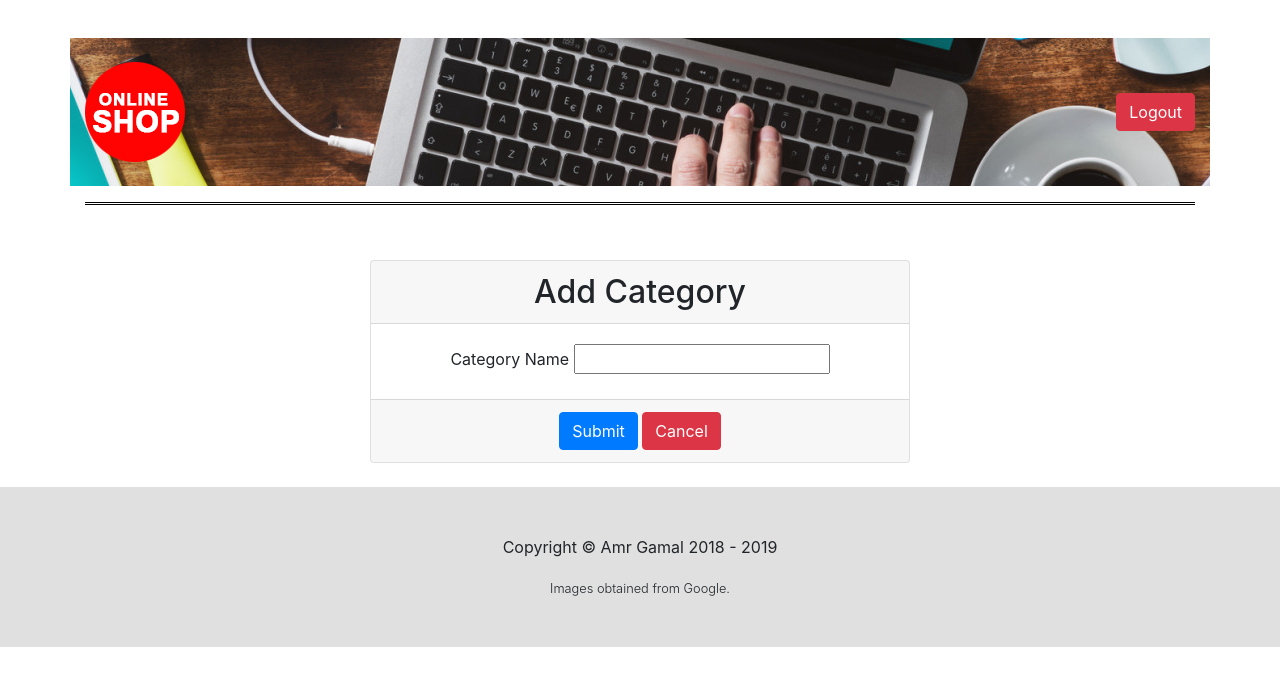
After one commit to amrgamalmohammed/ItemCatalog, a Flask app: page /catalog/add/ in a window 1280 px wide. The commit adds this page. Shown: the top 686 px of the page. Run offline with Flask 2, Linux system fonts and the light colour scheme; the visitor is signed in with stand-in values (Sample User, id 1); some libraries are stand-ins or nearby versions.

Commit message:
added create,edit and delete

```diff
--- a/application.py
+++ b/application.py
@@ -1,4 +1,4 @@
-from flask import Flask, render_template, request, make_response, flash
+from flask import Flask, render_template, request, make_response, flash, redirect, url_for
 from flask import session as login_session
 from oauth2client.client import flow_from_clientsecrets
 from oauth2client.client import FlowExchangeError
@@ -19,18 +19,21 @@ session = DBSession()
 CLIENT_ID = json.loads(open('client_secrets.json', 'r').read())['web']['client_id']
 APPLICATION_NAME = "Online shop"
 
-def check_user_id(email):
-    user = session.query(User).filter_by(email=email).first()
-    if user is not None:
-        return user.id
-    return None
+def create_user(login_session):
+    new_user = User(username=login_session['username'], email=login_session[
+                   'email'], picture=login_session['picture'])
+    session.add(new_user)
+    session.commit()
+    user = session.query(User).filter_by(email=login_session['email']).one()
+    return user.id
 
 
-def create_user(login_session):
-    user = User(username=login_session['username'], email=login_session['email'],
-                picture=login_session['picture'])
-    session.add(user)
-    session.commit()
+def get_user_ID(email):
+    try:
+        user = session.query(User).filter_by(email=email).one()
+        return user.id
+    except:
+        return None
 
 
 # Create anti-forgery state token
@@ -39,6 +42,10 @@ def show_login():
     state = ''.join(random.choice(string.ascii_uppercase + string.digits) for x in xrange(32))
     login_session['state'] = state
     return render_template('login.html', STATE=state)
+
+@app.route('/logout/')
+def show_logout():
+    return render_template('logout.html')
 
 
 @app.route('/gconnect', methods=['POST'])
@@ -114,14 +121,13 @@ def gconnect():
     login_session['email'] = data['email']
 
     # Create the user if doesn't exist
-    user_id = check_user_id(login_session['email'])
-    if user_id is None:
-        create_user(login_session)
-        user_id = check_user_id(login_session['email'])
+    user_id = get_user_ID(login_session['email'])
+    if not user_id:
+        user_id = create_user(login_session)
     login_session['user_id'] = user_id
 
     output = [login_session['username'], login_session['picture']]
-    print "done!"
+    flash('Welcome '+login_session['username']+'!')
     return json.dumps(output)
 
 
@@ -148,6 +154,7 @@ def gdisconnect():
         del login_session['username']
         del login_session['email']
         del login_session['picture']
+        flash('Successfully logged out')
         response = make_response(json.dumps('Successfully disconnected.'), 200)
         response.headers['Content-Type'] = 'application/json'
         return response
@@ -167,19 +174,134 @@ def shop_categories():
 
 @app.route('/catalog/<path:category_name>/items/')
 def show_category(category_name):
-    category = session.query(Category).filter_by(name=category_name).first()
+    category = session.query(Category).filter_by(name=category_name).one()
     items = session.query(Item).filter_by(category_id=category.id)
     return render_template('category.html', items=items, category=category)
 
 
 @app.route('/catalog/<path:category_name>/<path:item_name>/')
 def show_item(category_name, item_name):
-    category = session.query(Category).filter_by(name=category_name).first()
-    item = session.query(Item).filter_by(category_id=category.id, name=item_name).first()
-    if 'username' not in login_session:
+    category = session.query(Category).filter_by(name=category_name).one()
+    item = session.query(Item).filter_by(category_id=category.id, name=item_name).one()
+    if 'username' not in login_session or login_session['user_id'] != item.user_id:
         return render_template('item.html', owner=False, item=item)
     else:
-        return render_template('item.html', owner=True, item=item)
+        return render_template('item.html', owner=True, category=category, item=item)
+
+
+@app.route('/catalog/add/', methods=['GET', 'POST'])
+def add_category():
+    if 'username' not in login_session:
+        return redirect('/login')
+    if request.method == 'POST':
+        category = Category(name=request.form['category-name'], user_id=login_session['user_id'])
+        session.add(category)
+        session.commit()
+        flash('New category %s successfully created' % category.name)
+        return redirect('/')
+    else:
+        return render_template('addcategory.html')
+
+
+@app.route('/catalog/<path:category_name>/add/', methods=['GET', 'POST'])
+def add_item(category_name):
+    if 'username' not in login_session:
+        return redirect('/login')
+    if request.method == 'POST':
+        category = session.query(Category).filter_by(name=category_name).one()
+        if category.user_id == login_session['user_id']:
+            item = Item(name=request.form['item-name'],
+                        picture=request.form['item-picture'],
+                        description=request.form['item-description'],
+                        category_id=category.id, user_id=login_session['user_id'])
+            session.add(item)
+            session.commit()
+            flash('New item %s successfully created' % item.name)
+        else:
+            flash('Sorry you are not the owner of this category!')
+        return redirect(url_for('show_category', category_name=category_name))
+    else:
+        return render_template('additem.html', category_name=category_name)
+
+
+@app.route('/catalog/<path:category_name>/edit/', methods=['GET', 'POST'])
+def edit_category(category_name):
+    if 'username' not in login_session:
+        return redirect('/login')
+    if request.method == 'POST':
+        category = session.query(Category).filter_by(name=category_name).one()
+        if category.user_id == login_session['user_id']:
+            name = request.form['category-name']
+            if name is not u'':
+                category.name = name
+            session.add(category)
+            session.commit()
+            flash('Edited category %s successfully' % category.name)
+        else:
+            flash('Sorry you are not the owner of this category!')
+        return redirect(url_for('show_category', category_name=category.name))
+    else:
+        return render_template('editcategory.html', category_name=category_name)
+
+
+@app.route('/catalog/<path:category_name>/<path:item_name>/edit/', methods=['GET', 'POST'])
+def edit_item(category_name, item_name):
+    if 'username' not in login_session:
+        return redirect('/login')
+    if request.method == 'POST':
+        item = session.query(Item).filter_by(name=item_name).one()
+        if item.user_id == login_session['user_id']:
+            name = request.form['item-name']
+            picture = request.form['item-picture']
+            description = request.form['item-description']
+            if name is not u'':
+                item.name = name
+            if picture is not u'':
+                item.picture = picture
+            if description is not u'':
+                item.description = description
+            session.add(item)
+            session.commit()
+            flash('Edited item %s successfully' % item.name)
+        else:
+            flash('Sorry you are not the owner of this item!')
+        return redirect(url_for('show_item', category_name=category_name, item_name=item.name))
+    else:
+        return render_template('edititem.html', category_name=category_name, item_name=item_name)
+
+
+@app.route('/catalog/<path:category_name>/delete/', methods=['GET', 'POST'])
+def delete_category(category_name):
+    if 'username' not in login_session:
+        return redirect('/login')
+    if request.method == 'POST':
+        category = session.query(Category).filter_by(name=category_name).one()
+        if category.user_id == login_session['user_id']:
+            session.delete(category)
+            session.commit()
+            flash('deleted category %s successfully' % category_name)
+        else:
+            flash('Sorry you are not the owner of this category!')
+        return redirect('/')
+    else:
+        return render_template('deletecategory.html', category_name=category_name)
+
+
+@app.route('/catalog/<path:category_name>/<path:item_name>/delete/', methods=['GET', 'POST'])
+def delete_item(category_name, item_name):
+    if 'username' not in login_session:
+        return redirect('/login')
+    if request.method == 'POST':
+        item = session.query(Item).filter_by(name=item_name).one()
+        if item.user_id == login_session['user_id']:
+            session.delete(item)
+            session.commit()
+            flash('deleted item %s successfully' % item_name)
+        else:
+            flash('Sorry you are not the owner of this item!')
+        return redirect(url_for('show_category', category_name=category_name))
+    else:
+        return render_template('deleteitem.html', category_name=category_name, item_name=item_name)
 
 
 if __name__ == '__main__':
--- /dev/null
+++ b/templates/addcategory.html
@@ -0,0 +1,53 @@
+<!DOCTYPE html>
+<html lang="en">
+	<head>
+		<!-- Required meta tags -->
+		<meta charset="UTF-8">
+		<meta name="viewport" content="width=device-width, initial-scale=1, shrink-to-fit=no">
+
+		<!-- Main CSS -->
+		<link rel="stylesheet" href="/static/css/main.css">
+
+		<!-- Bootstrap CSS-->
+		<link rel="stylesheet" href="https://maxcdn.bootstrapcdn.com/bootstrap/4.0.0/css/bootstrap.min.css"
+			  integrity="sha384-Gn5384xqQ1aoWXA+058RXPxPg6fy4IWvTNh0E263XmFcJlSAwiGgFAW/dAiS6JXm"
+			  crossorigin="anonymous">
+
+		<title>Add Category</title>
+	</head>
+	<body>
+
+		<!-- Header -->
+		{% include 'header.html' %}
+
+		<!-- Body -->
+		<main>
+			<div class="container">
+                <!-- Display item -->
+                <div class="row">
+                    <div class="col-6 mx-auto">
+                        <form action="{{ url_for('add_category') }}" method = "post">
+                            <div class="card text-center">
+                                <div class="card-header h2">
+                                    Add Category
+                                </div>
+                                <div class="card-body">
+                                    <label class="card-text">Category Name</label>
+                                    <input type ="text" name="category-name">
+                                </div>
+                                <div class="card-footer text-muted">
+                                    <button type="submit" class="btn btn-primary">Submit</button>
+                                    <a href="{{ url_for('shop_categories') }}" class="btn btn-danger">Cancel</a>
+                                </div>
+                            </div>
+                        </form>
+                    </div>
+                </div>
+			</div>
+		</main>
+
+		<!-- footer -->
+		{% include 'footer.html' %}
+
+	</body>
+</html>
--- a/templates/category.html
+++ b/templates/category.html
@@ -41,7 +41,7 @@
                                     <!-- Card title and description -->
                                     <div class="card-body">
                                         <h4 class="card-title">
-                                            <a href="">{{ item.name }}</a>
+                                            <a href="{{ url_for('show_item', category_name = category.name, item_name = item.name) }}">{{ item.name }}</a>
                                         </h4>
                                         <p class="card-text">
                                             {{ item.description }}
--- a/templates/header.html
+++ b/templates/header.html
@@ -6,7 +6,9 @@
             <div class="row rowoverlay">
                 <div class="col-md-6 my-4">
                     <div class="text-center text-md-left">
-                        <img src="/static/img/logo.png" class="img-fluid" alt="Online shop">
+                        <a href="{{ url_for('shop_categories') }}">
+                            <img src="/static/img/logo.png" class="img-fluid" alt="Online shop">
+                        </a>
                     </div>
                 </div>
                 <div class="col-md-6 d-flex align-items-center">
@@ -20,8 +22,8 @@
                     </div>
                     {% else %}
                     <div class="w-100 text-center text-md-right">
-                        <a href="/gdisconnect">
-                            <button type="button" class="btn btn-danger ">
+                        <a href="/logout">
+                            <button type="button" class="btn btn-danger">
                                 Logout
                             </button>
                         </a>
@@ -35,6 +37,20 @@
                     <hr class="double-divider">
                 </div>
             </div>
+            <!-- Display flash messages if any -->
+            <div class="row">
+                {% with messages = get_flashed_messages() %}
+                    {% if messages %}
+                        {% for message in messages %}
+                        <div class="col-12">
+                            <div class="card text-center">
+                                <div class="card-text">{{ message }}</div>
+                            </div>
+                        </div>
+                        {% endfor %}
+                    {% endif %}
+                {% endwith %}
+            </div>
         </div>
     </header>
 </html>
--- a/templates/home.html
+++ b/templates/home.html
@@ -27,7 +27,7 @@
                 {% for category in categories %}
                     <!-- Start category grid section -->
                     <div class="row d-flex align-items-center">
-                        <div class="col-md-3">
+                        <div class="col-lg-3">
                             <h1 class="my-4">{{ category.name }}</h1>
                         </div>
 						<div class="col">
--- a/templates/item.html
+++ b/templates/item.html
@@ -37,11 +37,11 @@
                             </div>
                             <div class="card-footer text-muted">
                                 {% if owner %}
-                                    <a href="#" class="btn btn-primary">Edit</a>
-                                    <a href="#" class="btn btn-danger">Delete</a>
+                                    <a href="{{ url_for('edit_item', category_name=category.name, item_name=item.name) }}" class="btn btn-primary">Edit</a>
+                                    <a href="{{ url_for('delete_item', category_name=category.name, item_name=item.name) }}" class="btn btn-danger">Delete</a>
                                 {% else %}
                                     <p>
-                                        Login to be able to edit or delete.
+                                        You must login and be the owner of the item to edit or delete.
                                     </p>
                                 {% endif %}
                             </div>
```
Also changed, not shown: templates/additem.html (added, +61 -0 lines), templates/deletecategory.html (added, +52 -0 lines), templates/deleteitem.html (added, +52 -0 lines), templates/editcategory.html (added, +53 -0 lines), templates/edititem.html (added, +61 -0 lines), templates/logout.html (added, +69 -0 lines).
